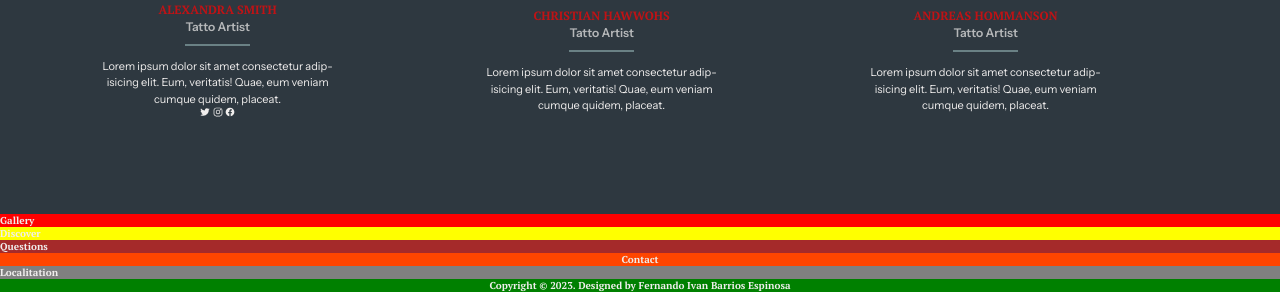
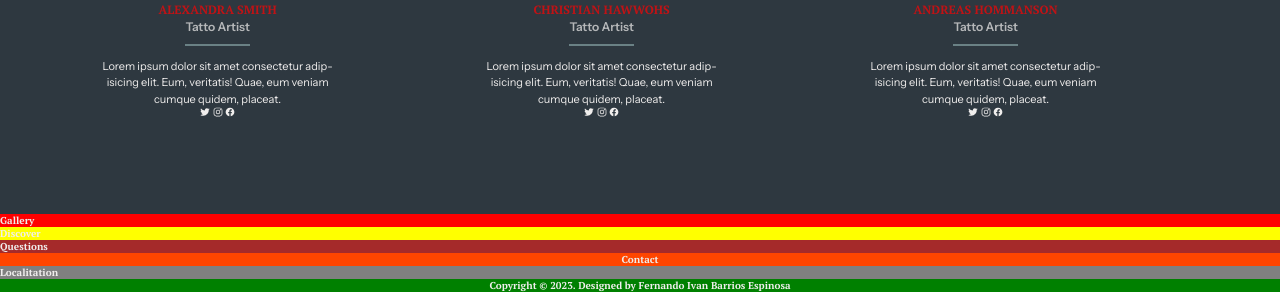
Before and after one commit to Fer07BE/Inks-forever, a website: page index.html in a window 1280 px wide. Shown: the part 2762-3054 px from the top of the page. Drawn offline with nearby package versions, Linux system fonts and the light colour scheme.

Commit message:
Full socials artist

```diff
--- a/index.html
+++ b/index.html
@@ -204,6 +204,14 @@
                 veritatis! Quae, eum veniam cumque quidem, placeat.
               </p>
             </div>
+
+            <div class="artist__social">
+              <ion-icon name="logo-twitter" class="social-icon"></ion-icon>
+
+              <ion-icon name="logo-instagram" class="social-icon"></ion-icon>
+
+              <ion-icon name="logo-facebook" class="social-icon"></ion-icon>
+            </div>
           </div>
 
           <!-- 3rd -->
@@ -225,6 +233,14 @@
                 Lorem ipsum dolor sit amet consectetur adipisicing elit. Eum,
                 veritatis! Quae, eum veniam cumque quidem, placeat.
               </p>
+
+              <div class="artist__social">
+                <ion-icon name="logo-twitter" class="social-icon"></ion-icon>
+
+                <ion-icon name="logo-instagram" class="social-icon"></ion-icon>
+
+                <ion-icon name="logo-facebook" class="social-icon"></ion-icon>
+              </div>
             </div>
           </div>
         </div>
```
